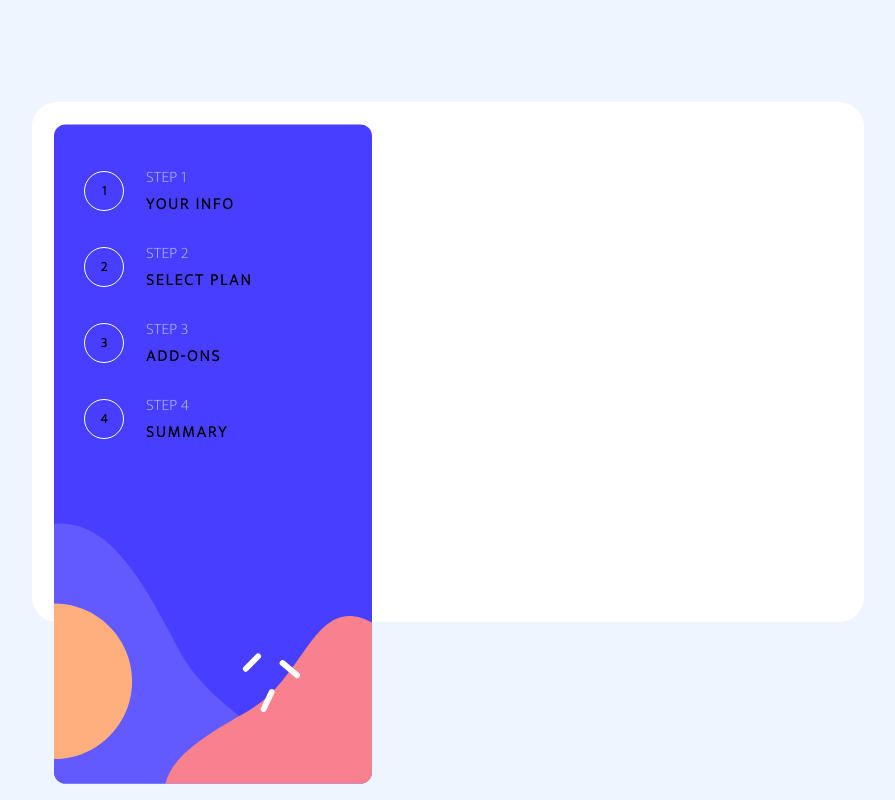
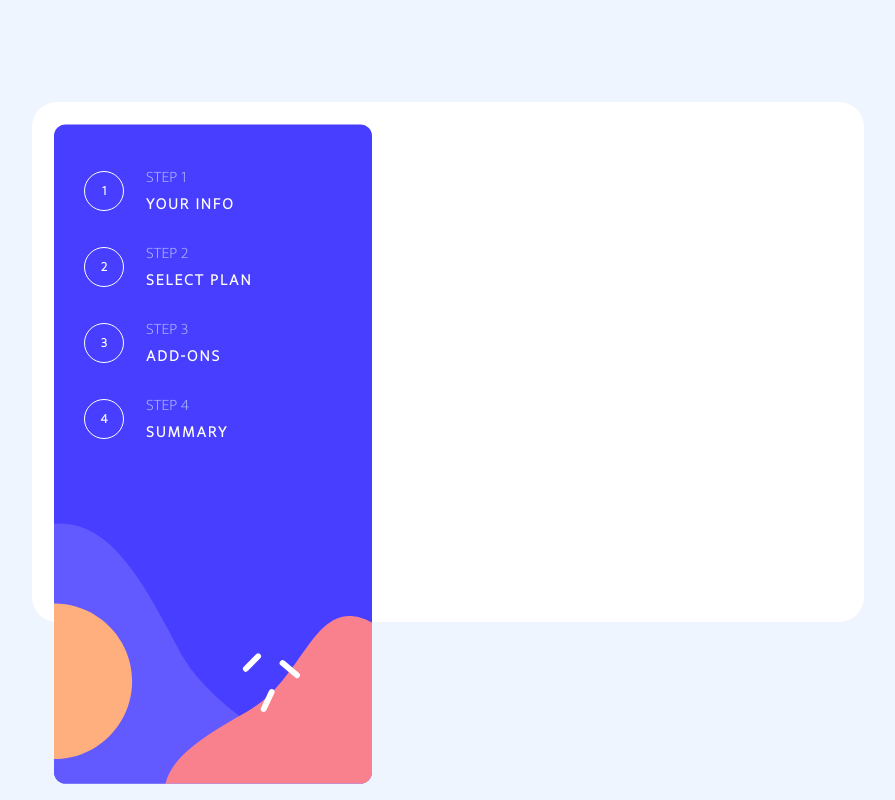
Before and after one commit to emrecanberktas/multi-step-form, a React (Vite) app: page / in a window 1280 px wide. Shown: the whole page, without its empty margins (160-1055 px from the left). Built offline with nearby package versions, Linux system fonts and the light colour scheme.

Commit message:
Chore: colors added as variable

```diff
--- a/src/App.css
+++ b/src/App.css
@@ -2,6 +2,14 @@
   --font-family: "Mukta", sans-serif;
   --Purplish-blue: hsl(243, 100%, 62%);
   --Pastel-blue: hsl(228, 100%, 84%);
+  --Marine-blue: hsl(213, 96%, 18%);
+  --Light-blue: hsl(206, 94%, 87%);
+  --Strawberry-red: hsl(354, 84%, 57%);
+  --Cool-gray: hsl(231, 11%, 63%);
+  --Light-gray: hsl(229, 24%, 87%);
+  --Magnolia: hsl(217, 100%, 97%);
+  --Alabaster: hsl(231, 100%, 99%);
+  --White: hsl(0, 0%, 100%);
 }
 .App {
   height: 65vh;
@@ -9,6 +17,8 @@
   margin: 8% 15%;
   background-color: #ffffff;
   border-radius: 25px;
+  display: flex;
+  flex-direction: row;
 }
 p {
   margin: 0;
```
